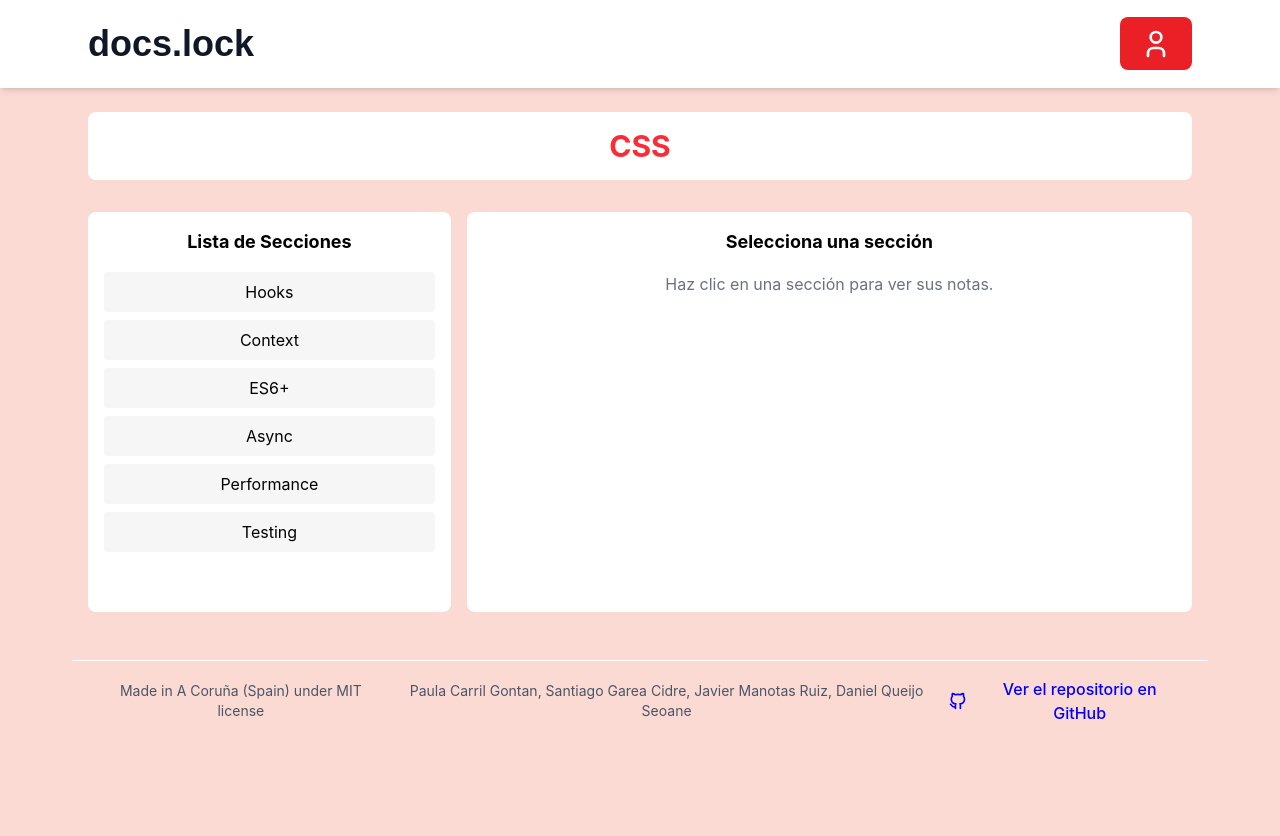
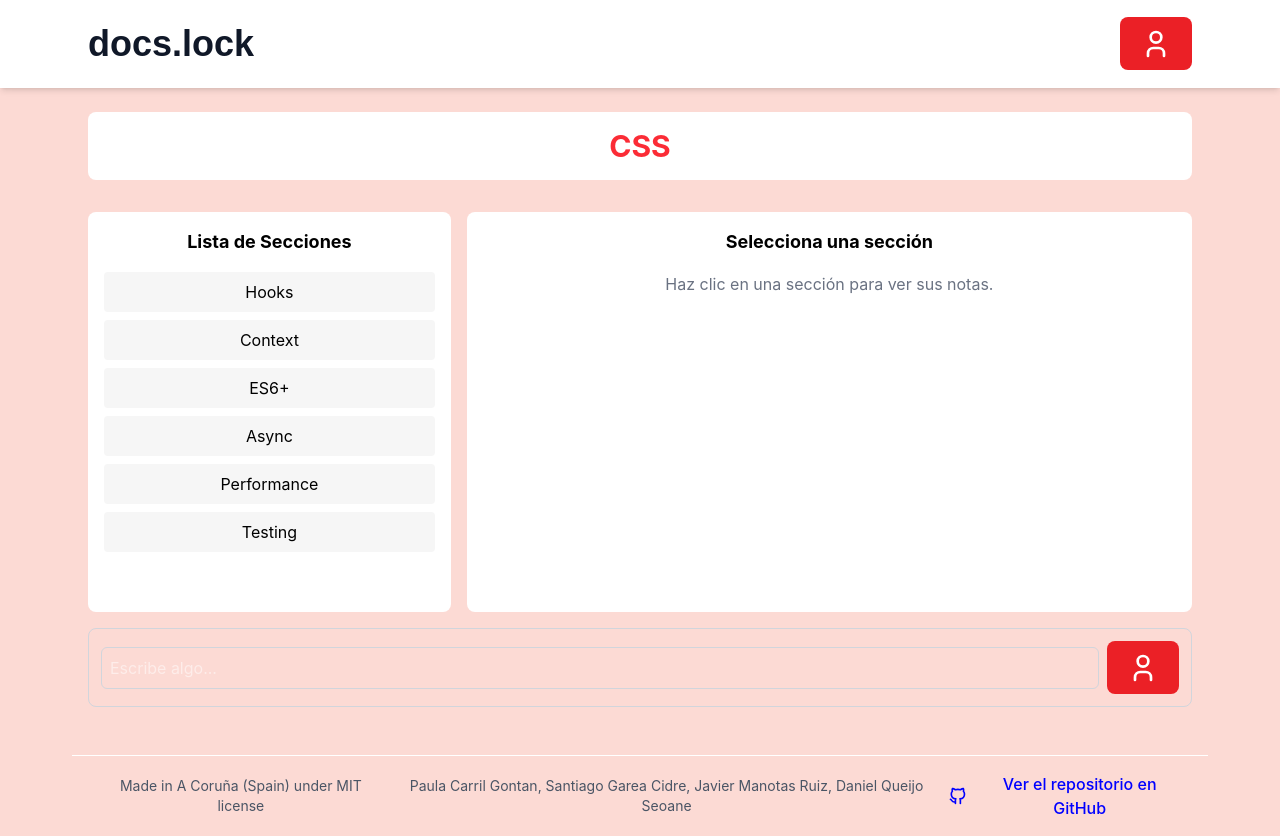
Before and after one commit to daniqss/docs-lock, a React (Vite) app in the folder client/: page /skills/CSS in a window 1280 px wide. Before the commit the page ends 800 px from the top, so only its background shows below. Built offline with nearby package versions, Linux system fonts and the light colour scheme.

Commit message:
feat: enhance NoteInput and SkillPage with ProfileIcon and improved styling

```diff
--- a/client/src/components/NoteInput.tsx
+++ b/client/src/components/NoteInput.tsx
@@ -1,27 +1,8 @@
-import { useState } from "react";
+
 
 
 export default function TextBoxWithArrow() {
-  const [text, setText] = useState("");
-
-  const handleSend = async () => {
-    if (!text.trim()) return;
-    console.log("Enviando a la base de datos:", text);
-    setText("");
-  };
 
   return (
-    <div style={{ display: "flex", alignItems: "center", gap: "10px", padding: "10px", border: "1px solid #ccc", borderRadius: "8px", maxWidth: "400px" }}>
-      <input
-        type="text"
-        value={text}
-        onChange={(e) => setText(e.target.value)}
-        placeholder="Escribe algo..."
-        style={{ flex: 1, padding: "8px", border: "1px solid #ccc", borderRadius: "4px" }}
-      />
-      <button onClick={handleSend} style={{ padding: "8px", background: "#007bff", color: "white", border: "none", borderRadius: "4px", cursor: "pointer" }}>
-        <PaperIcon className="w-8 h-8 cursor-pointer" />
-      </button>
-    </div>
-  );
+
 }
--- a/client/src/pages/SkillPage.tsx
+++ b/client/src/pages/SkillPage.tsx
@@ -8,12 +8,18 @@ import Footer from "../components/Footer";
 // import useFetch from "../hooks/useFetch";
 import { skillSection } from "../types";
 import { sections } from "../mocks";
+import ProfileIcon from "../components/icons/ProfileIcon";
 
 function SkillPage() {
-  const [selectedSection, setSelectedSection] = useState<skillSection | null>(
-    null
-  );
+  const [selectedSection, setSelectedSection] = useState<skillSection | null>(null);
   const { skill } = useParams<{ skill: string }>();
+  const [text, setText] = useState("");
+
+  const handleSend = async () => {
+    if (!text.trim()) return;
+    console.log("Enviando a la base de datos:", text);
+    setText("");
+  };
 
   // example of useFetch
   // const { data, loading, error } = useFetch(
@@ -25,9 +31,9 @@ function SkillPage() {
     <>
       <Header />
       <main className="mt-20 mb-12 mx-4 flex-1">
-      <h1 className="w-full text-3xl font-bold text-center mt-0 mb-8 bg-white text-red-500 py-4 rounded-lg">
-        {skill}
-      </h1>
+        <h1 className="w-full text-3xl font-bold text-center mt-0 mb-8 bg-white text-red-500 py-4 rounded-lg">
+          {skill}
+        </h1>
 
         {/* main container */}
         <section className="flex flex-1 gap-4">
@@ -42,10 +48,27 @@ function SkillPage() {
           </section>
 
           {/* right column */}
-          <section className="w-2/3 bg-secondary p-4 rounded-lg items-center min-h-100 overflow-y-auto">
+          <section className="w-2/3 bg-secondary p-4 rounded-lg items-center overflow-y-auto">
             <SectionNotes selectedSection={selectedSection} />
           </section>
         </section>
+
+        {/* Input and Send Button */}
+        <div className="flex items-center gap-2 p-3 border border-gray-300 rounded-lg mt-4">
+          <input
+            type="text"
+            value={text}
+            onChange={(e) => setText(e.target.value)}
+            placeholder="Escribe algo..."
+            className="flex-1 p-2 border border-gray-300 rounded-md outline-none focus:ring-2 focus:ring-blue-500"
+          />
+          <button
+            onClick={handleSend}
+            className="p-2 bg-blue-500 text-white rounded-md hover:bg-blue-600 transition"
+          >
+            <ProfileIcon className="w-8 h-8" />
+          </button>
+        </div>
       </main>
       <Footer />
     </>
```
